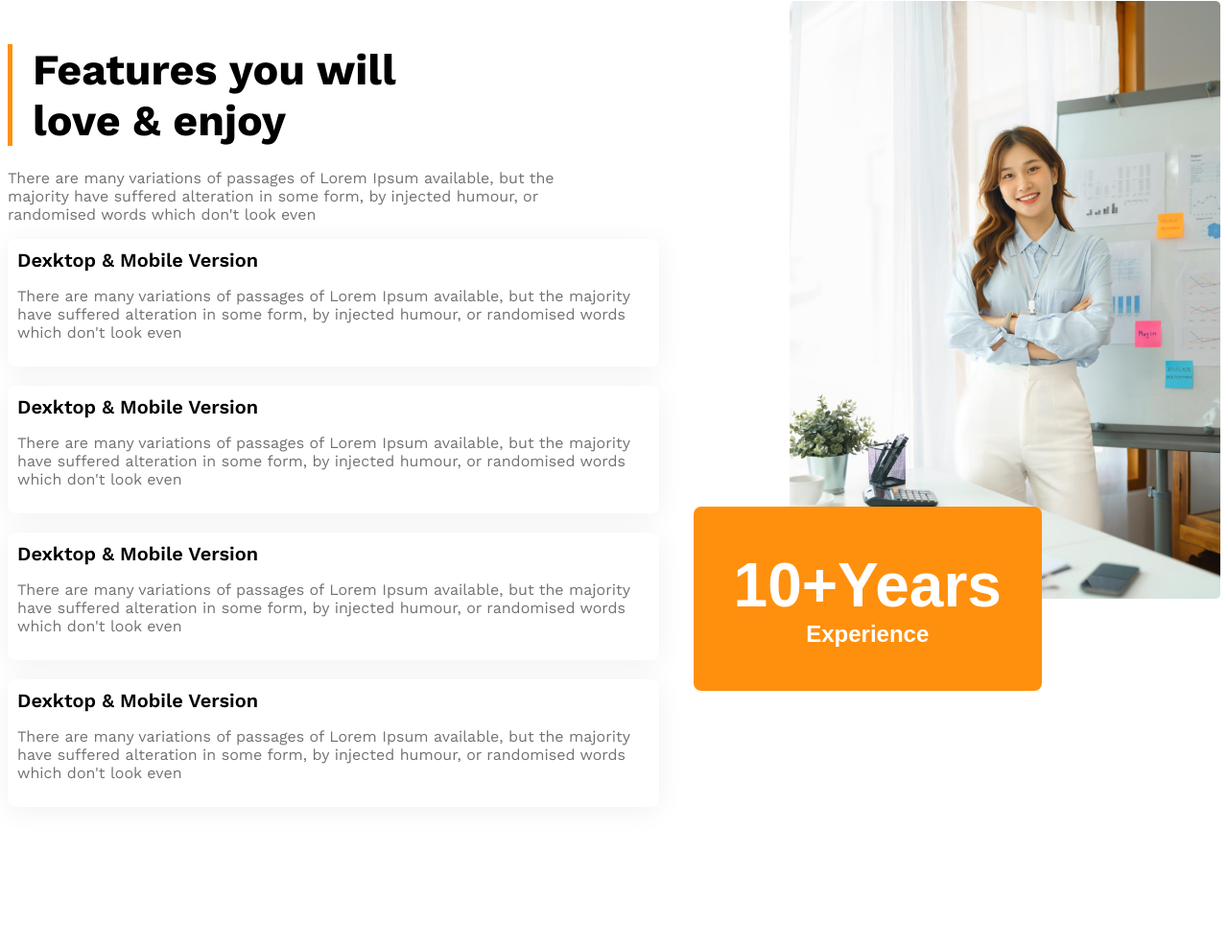
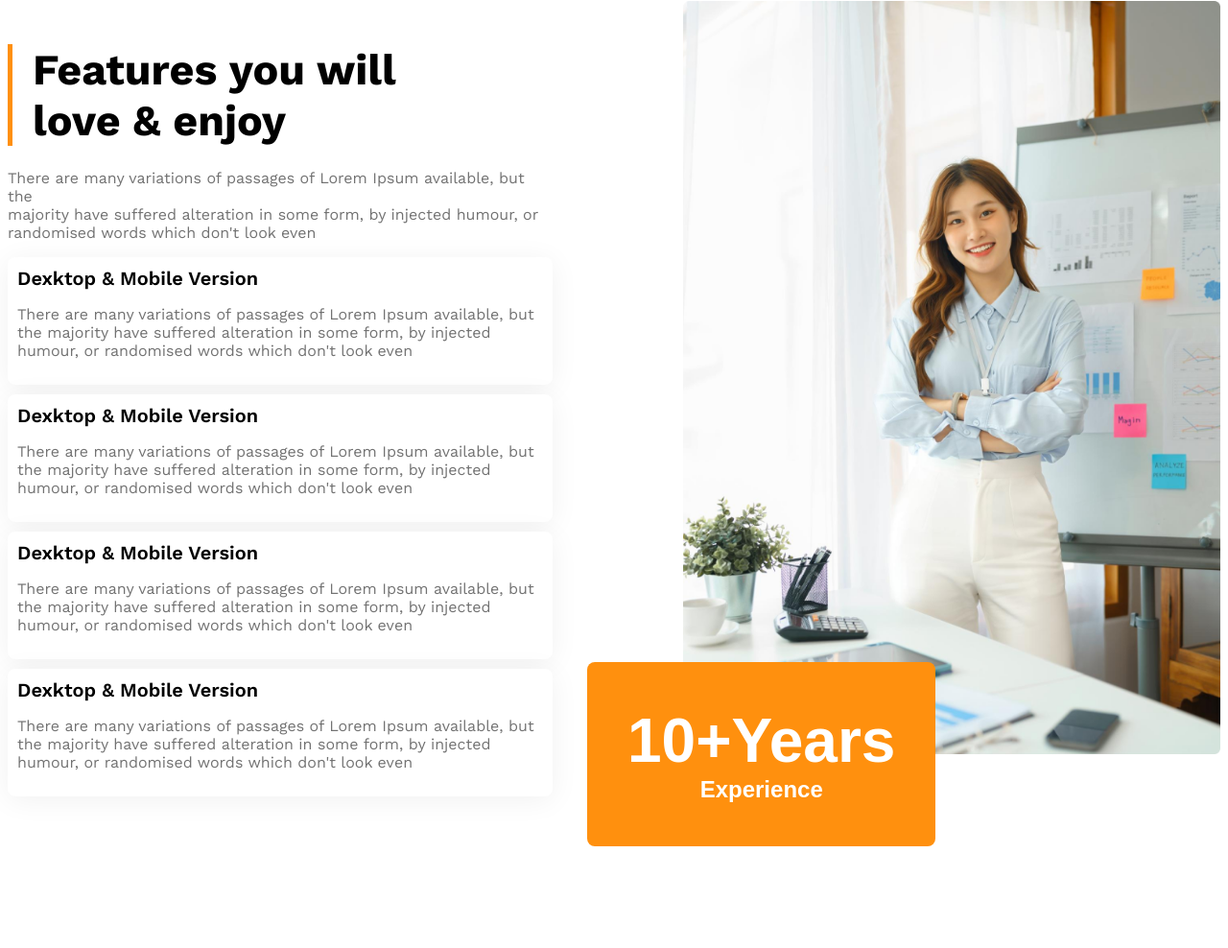
Before and after one commit to ariful324645/g3-architec-resource, a plain HTML site: page index.html in a window 1280 px wide. Shown: the part 1950-2938 px from the top of the page at 96% size. Drawn offline with nearby package versions, Linux system fonts and the light colour scheme.

Commit message:
added my final commit include responsive

```diff
--- a/styles/architects.css
+++ b/styles/architects.css
@@ -181,13 +181,14 @@ text-align: center;
 background: #FFF;
 box-shadow: 0px 4px 30px 0px rgba(0, 0, 0, 0.06);
 padding: 10px;
-margin-bottom: 20px;
+margin-bottom:10px;
 }
 .features-enjoy{
     gap:136px;
 }
-.features-image img{
-    width:100%;
+ .features-image img{
+     width: 560px;;
+     height: 785px;
 }
 #experience-badge{
     padding:45px 42px;
```
